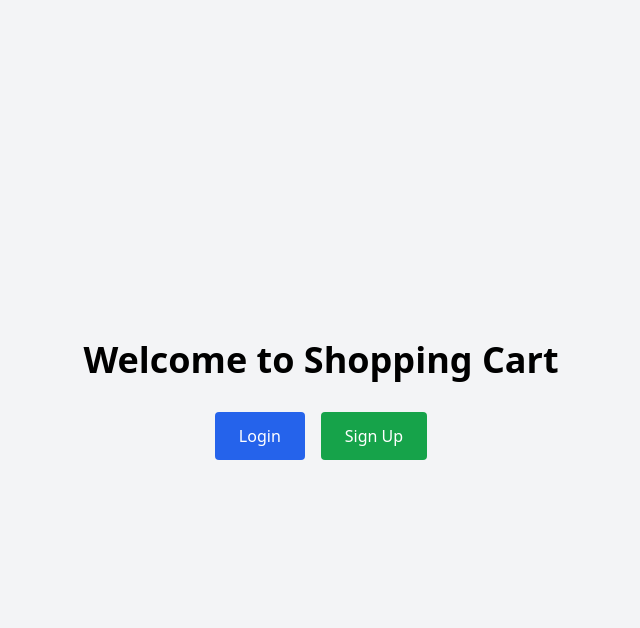
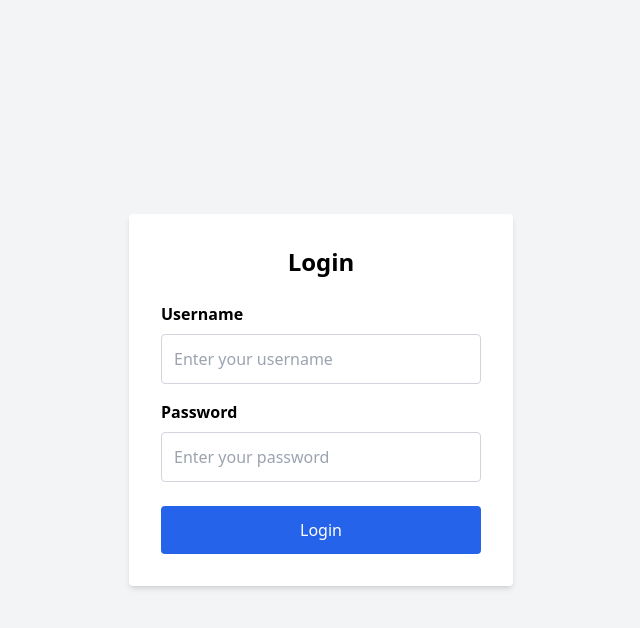
Before and after one commit to Lithira-Sasmitha/Shopping_cart, a React (Create React App) app in the folder client/: page / in a window 1280 px wide. Both pictures are taken after a click on the button "Login". Shown: the top 628 px of the page, without its empty margins (319-959 px from the left). Built offline with nearby package versions, Linux system fonts and the light colour scheme.

Commit message:
init login and signup

```diff
--- a/client/src/App.js
+++ b/client/src/App.js
@@ -1,11 +1,27 @@
-import logo from './logo.svg';
-import './App.css';
-
+import React, { useState } from 'react';
 import HomePage from './page/home';
+import LoginForm from './page/login';
+import SignupForm from './page/signup';
 
 function App() {
+  // Possible values: 'home', 'login', 'signup'
+  const [currentPage, setCurrentPage] = useState('home');
+
   return (
-    <HomePage />
+    <>
+      {currentPage === 'home' && (
+        <HomePage
+          onLoginClick={() => setCurrentPage('login')}
+          onSignupClick={() => setCurrentPage('signup')}
+        />
+      )}
+      {currentPage === 'login' && (
+        <LoginForm onBack={() => setCurrentPage('home')} />
+      )}
+      {currentPage === 'signup' && (
+        <SignupForm onBack={() => setCurrentPage('home')} />
+      )}
+    </>
   );
 }
 
--- a/client/src/page/home.js
+++ b/client/src/page/home.js
@@ -1,22 +1,20 @@
-// src/HomePage.js
-
 import React from 'react';
 
-export default function HomePage() {
+export default function HomePage({ onLoginClick ,onSignupClick}) {
   return (
     <div className="min-h-screen flex flex-col items-center justify-center bg-gray-100 p-4">
       <h1 className="text-4xl font-bold mb-8">Welcome to Shopping Cart</h1>
 
       <div className="space-x-4">
         <button
-          onClick={() => alert('Navigate to Login page')}
+          onClick={onLoginClick}
           className="px-6 py-3 bg-blue-600 text-white rounded hover:bg-blue-700 transition"
         >
           Login
         </button>
 
         <button
-          onClick={() => alert('Navigate to Sign Up page')}
+          onClick={onSignupClick}
           className="px-6 py-3 bg-green-600 text-white rounded hover:bg-green-700 transition"
         >
           Sign Up
--- /dev/null
+++ b/client/src/page/login.js
@@ -0,0 +1,57 @@
+// src/LoginForm.js
+import React, { useState } from 'react';
+
+export default function LoginForm() {
+  const [username, setUsername] = useState('');
+  const [password, setPassword] = useState('');
+
+  const handleSubmit = (e) => {
+    e.preventDefault();
+    alert(`Username: ${username}\nPassword: ${password}`);
+    // Here you can handle login logic or API call
+  };
+
+  return (
+    <div className="min-h-screen flex items-center justify-center bg-gray-100 p-4">
+      <form
+        onSubmit={handleSubmit}
+        className="bg-white p-8 rounded shadow-md w-full max-w-sm"
+      >
+        <h2 className="text-2xl font-bold mb-6 text-center">Login</h2>
+
+        <label htmlFor="username" className="block mb-2 font-semibold">
+          Username
+        </label>
+        <input
+          type="text"
+          id="username"
+          className="w-full p-3 border border-gray-300 rounded mb-4 focus:outline-none focus:ring-2 focus:ring-blue-400"
+          placeholder="Enter your username"
+          value={username}
+          onChange={(e) => setUsername(e.target.value)}
+          required
+        />
+
+        <label htmlFor="password" className="block mb-2 font-semibold">
+          Password
+        </label>
+        <input
+          type="password"
+          id="password"
+          className="w-full p-3 border border-gray-300 rounded mb-6 focus:outline-none focus:ring-2 focus:ring-blue-400"
+          placeholder="Enter your password"
+          value={password}
+          onChange={(e) => setPassword(e.target.value)}
+          required
+        />
+
+        <button
+          type="submit"
+          className="w-full bg-blue-600 text-white p-3 rounded hover:bg-blue-700 transition"
+        >
+          Login
+        </button>
+      </form>
+    </div>
+  );
+}
--- /dev/null
+++ b/client/src/page/signup.js
@@ -0,0 +1,187 @@
+import React, { useState } from 'react';
+
+export default function SignupForm() {
+  const [formData, setFormData] = useState({
+    name: '',
+    phone: '',
+    idNumber: '',
+    age: '',
+    address: '',
+    email: '',
+    password: '',
+    confirmPassword: '',
+    agreed: false,
+  });
+
+  const [error, setError] = useState('');
+
+  const handleChange = (e) => {
+    const { name, value, type, checked } = e.target;
+    setFormData((prev) => ({
+      ...prev,
+      [name]: type === 'checkbox' ? checked : value,
+    }));
+    setError('');
+  };
+
+  const handleSubmit = (e) => {
+    e.preventDefault();
+
+    if (!formData.agreed) {
+      setError('You must agree to the terms before signing up.');
+      return;
+    }
+
+    if (formData.password !== formData.confirmPassword) {
+      setError('Passwords do not match.');
+      return;
+    }
+
+    // Proceed with sign up logic (e.g., API call)
+    alert('Signed up successfully!\n\n' + JSON.stringify(formData, null, 2));
+  };
+
+  return (
+    <div className="min-h-screen flex items-center justify-center bg-gradient-to-r from-blue-100 via-purple-100 to-pink-100 p-6">
+      <form
+        onSubmit={handleSubmit}
+        className="bg-white p-8 rounded-2xl shadow-xl w-full max-w-lg border border-gray-200"
+      >
+        <h2 className="text-3xl font-bold mb-6 text-center text-purple-600">Create an Account</h2>
+
+        {error && (
+          <p className="text-red-500 text-sm mb-4 font-semibold text-center">{error}</p>
+        )}
+
+        <div className="grid grid-cols-1 md:grid-cols-2 gap-4">
+          <div>
+            <label className="block text-sm font-medium mb-1">Name</label>
+            <input
+              type="text"
+              name="name"
+              value={formData.name}
+              onChange={handleChange}
+              required
+              className="w-full p-3 border rounded-md focus:outline-none focus:ring-2 focus:ring-purple-400"
+              placeholder="Full name"
+            />
+          </div>
+
+          <div>
+            <label className="block text-sm font-medium mb-1">Phone</label>
+            <input
+              type="tel"
+              name="phone"
+              value={formData.phone}
+              onChange={handleChange}
+              required
+              className="w-full p-3 border rounded-md focus:outline-none focus:ring-2 focus:ring-purple-400"
+              placeholder="+1234567890"
+            />
+          </div>
+
+          <div>
+            <label className="block text-sm font-medium mb-1">ID Number</label>
+            <input
+              type="text"
+              name="idNumber"
+              value={formData.idNumber}
+              onChange={handleChange}
+              required
+              className="w-full p-3 border rounded-md focus:outline-none focus:ring-2 focus:ring-purple-400"
+              placeholder="NIC / Passport"
+            />
+          </div>
+
+          <div>
+            <label className="block text-sm font-medium mb-1">Age</label>
+            <input
+              type="number"
+              name="age"
+              value={formData.age}
+              onChange={handleChange}
+              required
+              min="1"
+              max="120"
+              className="w-full p-3 border rounded-md focus:outline-none focus:ring-2 focus:ring-purple-400"
+              placeholder="Age"
+            />
+          </div>
+        </div>
+
+        <div className="mt-4">
+          <label className="block text-sm font-medium mb-1">Address</label>
+          <textarea
+            name="address"
+            value={formData.address}
+            onChange={handleChange}
+            required
+            rows="2"
+            className="w-full p-3 border rounded-md focus:outline-none focus:ring-2 focus:ring-purple-400"
+            placeholder="Your address"
+          ></textarea>
+        </div>
+
+        <div className="mt-4">
+          <label className="block text-sm font-medium mb-1">Email</label>
+          <input
+            type="email"
+            name="email"
+            value={formData.email}
+            onChange={handleChange}
+            required
+            className="w-full p-3 border rounded-md focus:outline-none focus:ring-2 focus:ring-purple-400"
+            placeholder="Email address"
+          />
+        </div>
+
+        <div className="mt-4">
+          <label className="block text-sm font-medium mb-1">Password</label>
+          <input
+            type="password"
+            name="password"
+            value={formData.password}
+            onChange={handleChange}
+            required
+            className="w-full p-3 border rounded-md focus:outline-none focus:ring-2 focus:ring-purple-400"
+            placeholder="Password"
+          />
+        </div>
+
+        <div className="mt-4">
+          <label className="block text-sm font-medium mb-1">Re-enter Password</label>
+          <input
+            type="password"
+            name="confirmPassword"
+            value={formData.confirmPassword}
+            onChange={handleChange}
+            required
+            className="w-full p-3 border rounded-md focus:outline-none focus:ring-2 focus:ring-purple-400"
+            placeholder="Re-enter password"
+          />
+        </div>
+
+        <label className="inline-flex items-center mt-6 mb-6">
+          <input
+            type="checkbox"
+            name="agreed"
+            checked={formData.agreed}
+            onChange={handleChange}
+            className="mr-2"
+          />
+          <span className="text-sm">I agree to the <span className="text-blue-600 underline cursor-pointer">terms and conditions</span></span>
+        </label>
+
+        <button
+          type="submit"
+          disabled={!formData.agreed}
+          className={`w-full p-3 text-white text-lg rounded-md transition ${
+            formData.agreed ? 'bg-purple-600 hover:bg-purple-700' : 'bg-gray-400 cursor-not-allowed'
+          }`}
+        >
+          Sign Up
+        </button>
+      </form>
+    </div>
+  );
+}
```
